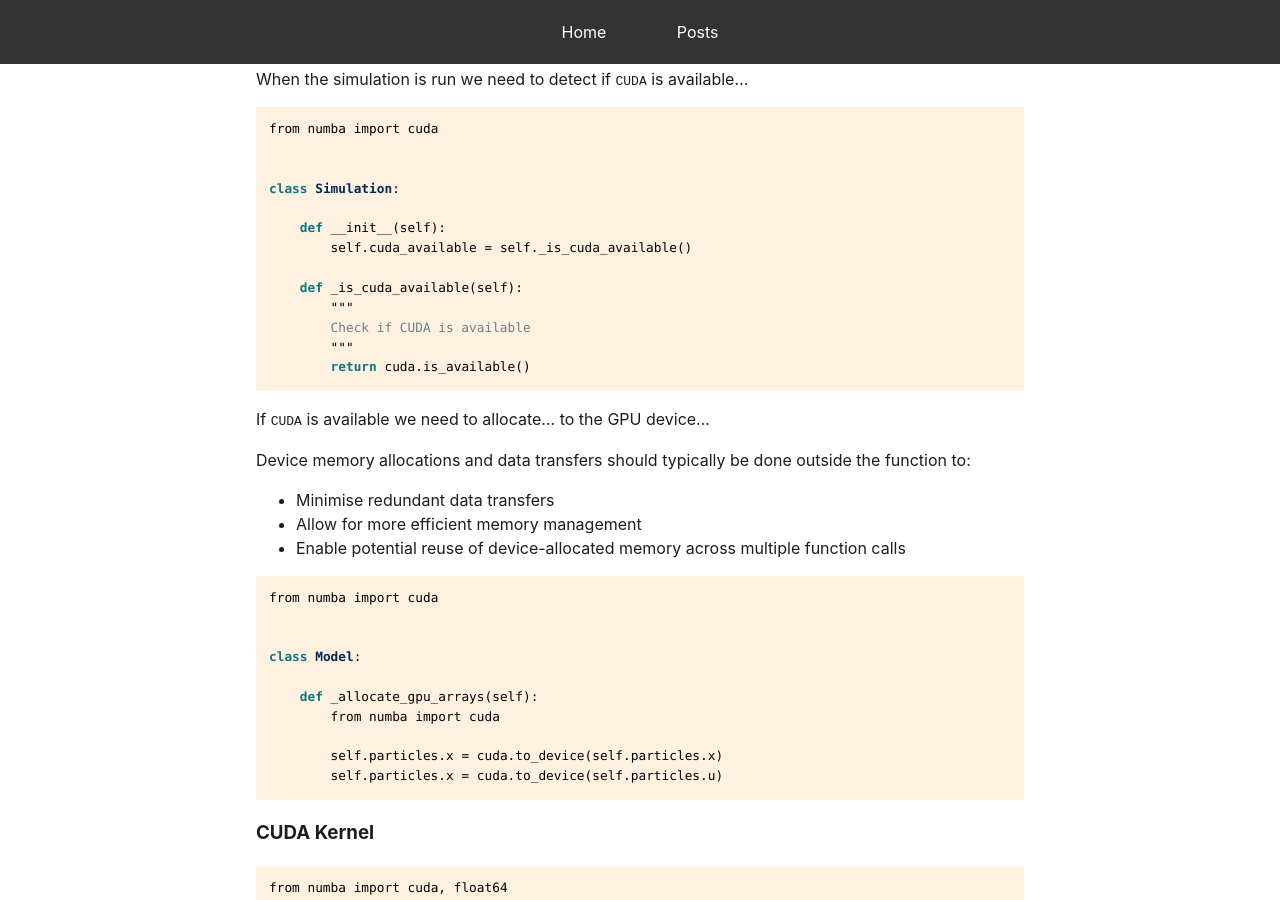
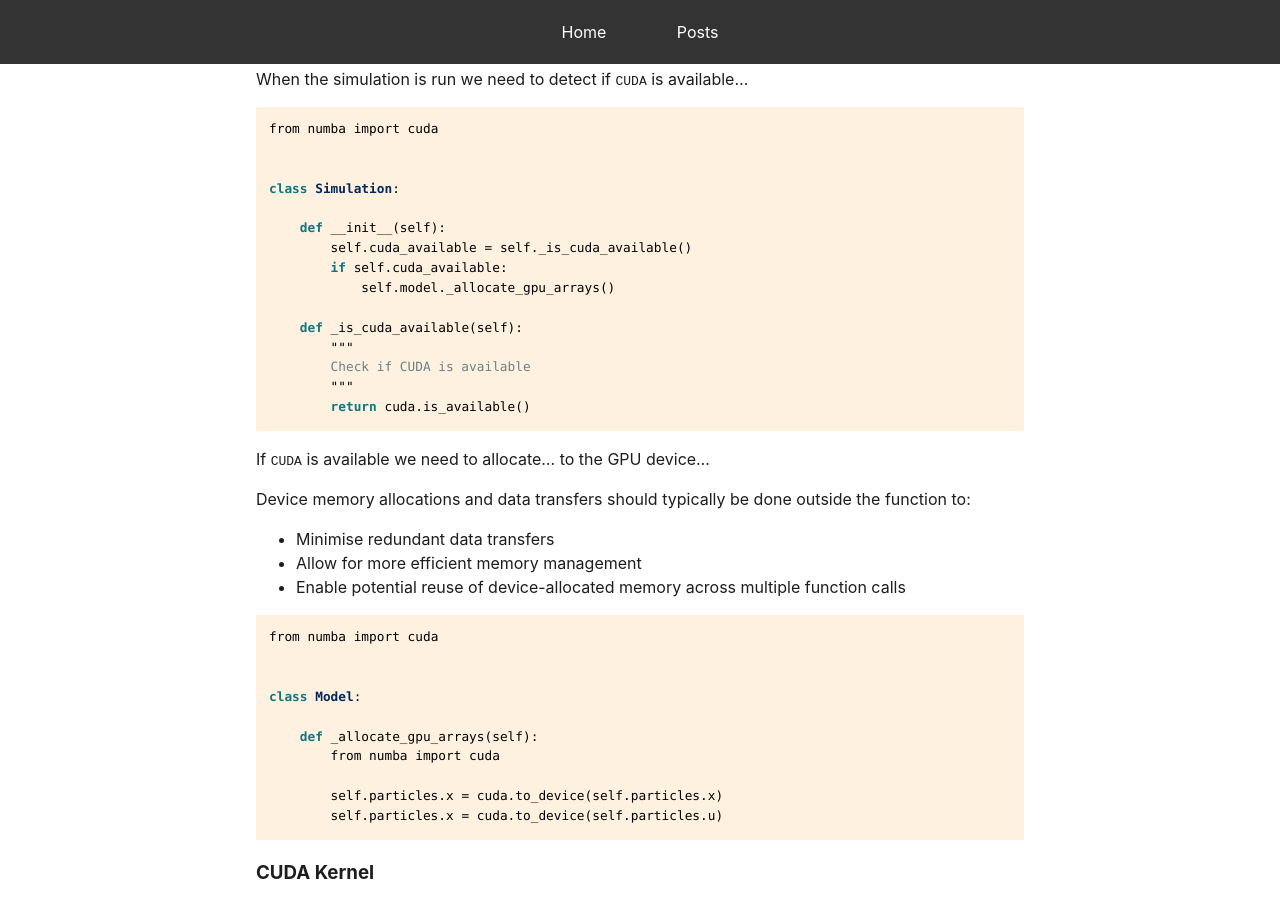
Before and after one commit to mark-hobbs/mark-hobbs.github.io, a Jekyll site: the page built from _posts/2025-02-03-cuda.md, in a window 1280 px wide and 900 px high, scrolled down 700 px. Built offline with Jekyll 4.4.1, drawn with Linux system fonts in a browser that asks for light colours.

Commit message:
General updates

```diff
--- a/_posts/2025-02-03-cuda.md
+++ b/_posts/2025-02-03-cuda.md
@@ -33,6 +33,8 @@ class Simulation:
 
     def __init__(self):
         self.cuda_available = self._is_cuda_available()
+        if self.cuda_available:
+            self.model._allocate_gpu_arrays()
 
     def _is_cuda_available(self):
         """
```
